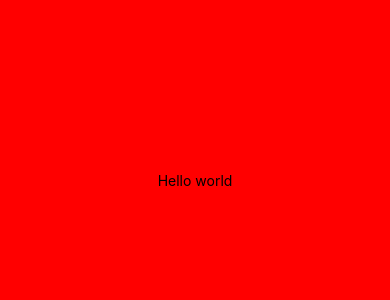
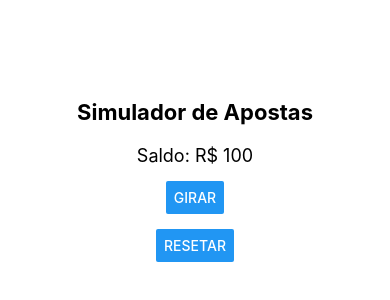
Before and after one commit to NkAndre/apostas-simulador, a React Native app: screen / in a window 390 px wide. Shown: the part 242-542 px from the top of the page. Built offline with nearby package versions, Linux system fonts and the light colour scheme.

Commit message:
feat: integração completa lógica + UI

```diff
--- a/App.js
+++ b/App.js
@@ -1,11 +1,51 @@
-import { StatusBar } from 'expo-status-bar';
-import { StyleSheet, Text, View } from 'react-native';
+import { View, Text, Button, StyleSheet } from "react-native";
+import { useState } from "react";
+import { girar, getAlerta, reset } from "./src/logic/game";
 
 export default function App() {
+  const [saldo, setSaldo] = useState(100);
+  const [msg, setMsg] = useState("");
+  const [alerta, setAlerta] = useState("");
+
+  const handleGirar = () => {
+    const r = girar();
+
+    setSaldo(r.saldo);
+    setMsg(r.resultado === "ganhou" ? "Você ganhou!" : "Você perdeu!");
+
+    const a = getAlerta();
+    if (a) setAlerta(a);
+  };
+
+  const handleReset = () => {
+    reset();
+    setSaldo(100);
+    setMsg("");
+    setAlerta("");
+  };
+
   return (
     <View style={styles.container}>
-      <Text>Hello world</Text>
-      <StatusBar style="auto" />
+      <Text style={styles.title}>Simulador de Apostas</Text>
+
+      <Text style={styles.saldo}>Saldo: R$ {saldo}</Text>
+
+      <Button title="Girar" onPress={handleGirar} />
+
+      <Text
+        style={[
+          styles.resultado,
+          msg.includes("ganhou") ? styles.ganhou : styles.perdeu
+        ]}
+      >
+        {msg}
+      </Text>
+
+      {alerta !== "" && (
+        <Text style={styles.alerta}>{alerta}</Text>
+      )}
+
+      <Button title="Resetar" onPress={handleReset} />
     </View>
   );
 }
@@ -13,8 +53,32 @@ export default function App() {
 const styles = StyleSheet.create({
   container: {
     flex: 1,
-    backgroundColor: '#ff0000',
-    alignItems: 'center',
-    justifyContent: 'center',
+    justifyContent: "center",
+    alignItems: "center",
+    padding: 20
   },
+  title: {
+    fontSize: 22,
+    marginBottom: 20,
+    fontWeight: "bold"
+  },
+  saldo: {
+    fontSize: 18,
+    marginBottom: 15
+  },
+  resultado: {
+    marginTop: 15,
+    fontSize: 18
+  },
+  ganhou: {
+    color: "green"
+  },
+  perdeu: {
+    color: "red"
+  },
+  alerta: {
+    marginTop: 20,
+    color: "red",
+    textAlign: "center"
+  }
 });
--- /dev/null
+++ b/src/logic/game.js
@@ -0,0 +1,48 @@
+let saldo = 100;
+let jogadas = 0;
+let historico = [];
+
+function girar() {
+  jogadas++;
+
+  let ganhou;
+
+  if (jogadas <= 2) {
+    ganhou = true; // ilusão inicial
+  } else {
+    ganhou = Math.random() < 0.3;
+  }
+
+  let valor = ganhou ? 20 : -10;
+  saldo += valor;
+
+  const resultado = {
+    jogada: jogadas,
+    resultado: ganhou ? "ganhou" : "perdeu",
+    valor,
+    saldo
+  };
+
+  historico.push(resultado);
+  return resultado;
+}
+
+function getAlerta() {
+  if (jogadas >= 5 && saldo < 100) {
+    return "Você está perdendo dinheiro. Esses jogos são feitos pra te prender.";
+  }
+
+  if (jogadas >= 10) {
+    return "Percebeu o padrão? Quanto mais joga, mais perde.";
+  }
+
+  return null;
+}
+
+function reset() {
+  saldo = 100;
+  jogadas = 0;
+  historico = [];
+}
+
+export { girar, getAlerta, reset };
```
Also changed, not shown: src/logic/index.js (deleted).
